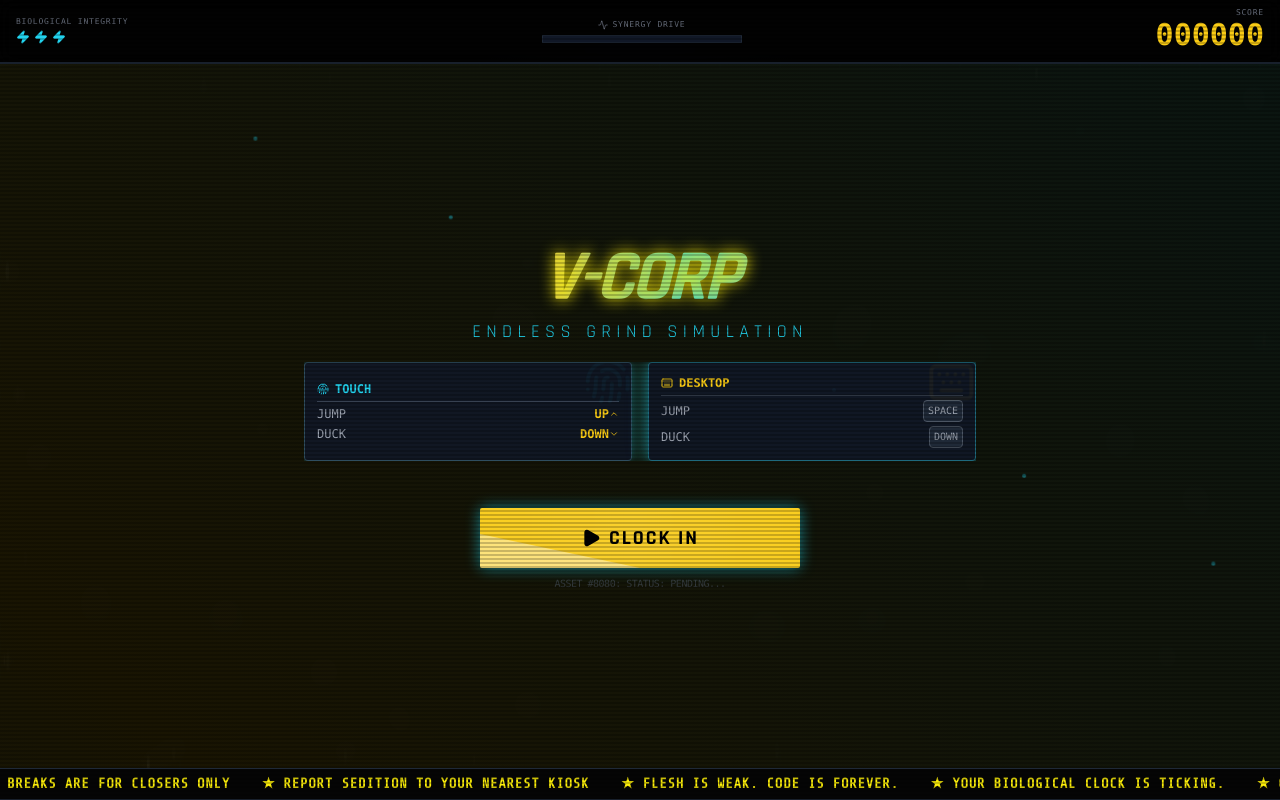
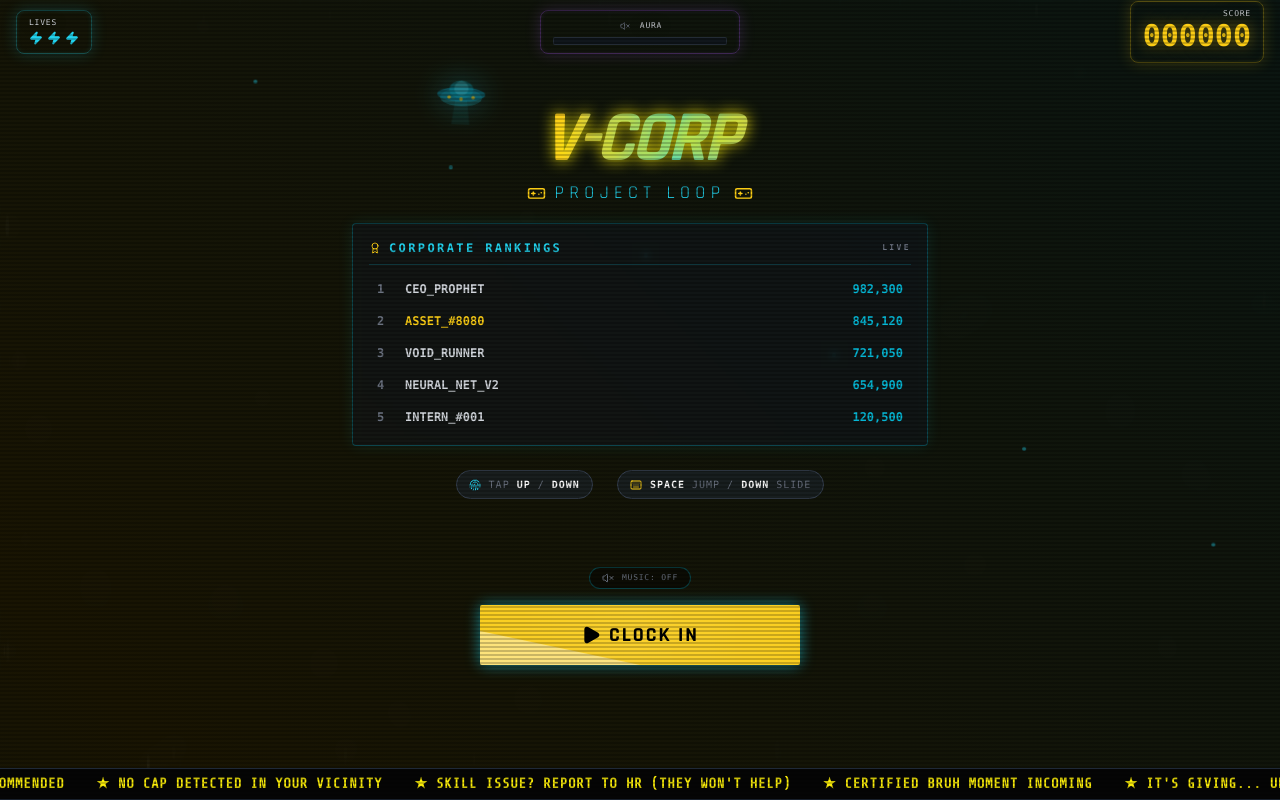
Before and after one commit to Of-Arte/Project-Runner, a React (Vite) app: page / in a window 1280 px wide. Built offline with nearby package versions, Linux system fonts and the light colour scheme; no server answers.

Commit message:
feat: Add background music with toggle, implement a visual "Aura" mode with dynamic HUD styling, and update corporate ticker messages.

```diff
--- a/App.tsx
+++ b/App.tsx
@@ -5,18 +5,43 @@ import TerminationScreen from "./components/TerminationScreen";
 import MainMenu from "./components/MainMenu";
 import { GameState } from "./types";
 import { COLORS, INITIAL_LIVES } from "./constants";
-import { Smartphone, RotateCw, Zap, Activity } from "lucide-react";
+import { Smartphone, RotateCw, Zap, Award, Volume2, VolumeX } from "lucide-react";
 
 const App: React.FC = () => {
   const [gameState, setGameState] = useState<GameState>(GameState.MENU);
   const [score, setScore] = useState(0);
   const [lives, setLives] = useState(INITIAL_LIVES);
   const [synergy, setSynergy] = useState(0);
+  const [isSynergyActive, setIsSynergyActive] = useState(false);
   const [deathCause, setDeathCause] = useState("Unknown");
 
   const [isFirstRun, setIsFirstRun] = useState(true);
   const [deathStreak, setDeathStreak] = useState(0);
   const [showTutorial, setShowTutorial] = useState(true);
+
+  // Audio State
+  const [isAudioEnabled, setIsAudioEnabled] = useState(false);
+  const audioRef = React.useRef<HTMLAudioElement | null>(null);
+
+  const toggleAudio = () => {
+    if (!audioRef.current) return;
+
+    if (isAudioEnabled) {
+      audioRef.current.pause();
+      setIsAudioEnabled(false);
+    } else {
+      audioRef.current.play().catch(e => console.error("Audio playback failed:", e));
+      setIsAudioEnabled(true);
+    }
+  };
+
+  // Ensure audio loops and persists
+  useEffect(() => {
+    if (audioRef.current) {
+      audioRef.current.loop = true;
+      audioRef.current.volume = 0.5;
+    }
+  }, []);
 
   const handleGameOver = (finalScore: number, cause: string) => {
     setScore(finalScore);
@@ -32,6 +57,7 @@ const App: React.FC = () => {
 
     setLives(INITIAL_LIVES);
     setSynergy(0);
+    setIsSynergyActive(false);
     if (isFirstRun) setIsFirstRun(false);
     setGameState(GameState.PLAYING);
   };
@@ -41,6 +67,9 @@ const App: React.FC = () => {
       className="h-[100dvh] w-screen flex flex-col items-center justify-between relative overflow-hidden touch-none selection:bg-none"
       style={{ backgroundColor: COLORS.DARK_BG }}
     >
+      {/* Global Audio Element */}
+      <audio ref={audioRef} src="/soundtrack.mp3" preload="auto" />
+
       {gameState === GameState.PLAYING && (
         <div className="fixed inset-0 z-[100] bg-black flex-col items-center justify-center p-6 text-center hidden portrait:flex lg:hidden">
           <div className="relative mb-4">
@@ -68,64 +97,109 @@ const App: React.FC = () => {
       <div className="scanline z-50 pointer-events-none"></div>
 
       {/* Header HUD */}
-      <div className="w-full flex justify-between items-center px-4 py-2 border-b-2 border-gray-800 bg-black/50 backdrop-blur z-20 shrink-0 h-16">
-        <div className="flex flex-col gap-1">
-          <span className="text-[8px] text-gray-500 font-mono leading-none uppercase tracking-widest">
-            Biological Integrity
+      <div className="absolute top-0 left-0 w-full flex justify-between items-center px-4 py-2 z-20 h-16 pointer-events-none">
+        <div className="flex flex-col gap-1 px-3 py-2 rounded-lg border transition-all duration-300 pointer-events-auto"
+          style={{
+            textShadow: '0 0 10px rgba(0,0,0,0.8)',
+            borderColor: isSynergyActive ? '#fff' : 'rgba(34, 211, 238, 0.3)',
+            boxShadow: isSynergyActive
+              ? '0 0 25px #fff, inset 0 0 10px #fff'
+              : '0 0 15px rgba(34, 211, 238, 0.2), inset 0 0 5px rgba(34, 211, 238, 0.1)',
+            transform: isSynergyActive ? 'scale(1.05)' : 'scale(1)'
+          }}>
+          <span className="text-[8px] text-gray-300 font-mono leading-none uppercase tracking-widest">
+            Lives
           </span>
           <div className="flex gap-1">
             {[...Array(INITIAL_LIVES)].map((_, i) => (
               <Zap
                 key={i}
                 size={14}
-                className={`transition-all duration-500 ${i < lives ? "text-cyan-400 fill-cyan-400" : "text-gray-800 opacity-20"}`}
+                className={`transition-all duration-500 ${i < lives ? (isSynergyActive ? "text-white fill-white animate-pulse" : "text-cyan-400 fill-cyan-400") : "text-gray-800 opacity-20"}`}
               />
             ))}
           </div>
         </div>
 
-        <div className="flex flex-col items-center w-1/3 max-w-[200px]">
-          <div className="flex items-center gap-1 mb-1">
-            <Activity
-              size={10}
-              className={
-                synergy >= 100 ? "text-white animate-pulse" : "text-gray-500"
-              }
-            />
-            <span className="text-[8px] text-gray-500 font-mono uppercase tracking-widest">
-              Synergy Drive
+        <div className="absolute left-1/2 flex flex-col items-center w-1/3 max-w-[200px] px-3 py-2 rounded-lg border transition-all duration-300 pointer-events-auto"
+          style={{
+            textShadow: '0 0 10px rgba(0,0,0,0.8)',
+            borderColor: isSynergyActive ? '#fff' : 'rgba(168, 85, 247, 0.3)',
+            boxShadow: isSynergyActive
+              ? '0 0 25px #fff, inset 0 0 10px #fff'
+              : '0 0 15px rgba(168, 85, 247, 0.2), inset 0 0 5px rgba(168, 85, 247, 0.1)',
+            transform: isSynergyActive ? 'translateX(-50%) scale(1.1)' : 'translateX(-50%) scale(1)'
+          }}>
+          <div className="flex items-center gap-2 mb-1">
+            <button
+              onClick={toggleAudio}
+              className="p-0.5 hover:bg-white/10 rounded-sm transition-colors group focus:outline-none"
+              aria-label={isAudioEnabled ? "Mute Music" : "Enable Music"}
+            >
+              {isAudioEnabled ? (
+                <Volume2 size={10} className={isSynergyActive ? "text-white" : "text-cyan-400"} />
+              ) : (
+                <VolumeX size={10} className="text-gray-500 group-hover:text-cyan-400 transition-colors" />
+              )}
+            </button>
+            <span className="text-[8px] text-gray-300 font-mono uppercase tracking-widest">
+              Aura
             </span>
           </div>
-          <div className="w-full h-2 bg-gray-900 border border-gray-800 relative overflow-hidden">
+          <div className="w-full h-2 bg-gray-900/60 border border-gray-700/50 relative overflow-hidden rounded-sm">
             <div
-              className={`h-full transition-all duration-300 ${synergy >= 100 ? "bg-white animate-pulse shadow-[0_0_10px_#fff]" : "bg-cyan-500"}`}
+              className={`h-full transition-all duration-300 ${isSynergyActive ? "bg-white animate-pulse shadow-[0_0_15px_#fff]" : "bg-cyan-500"}`}
               style={{ width: `${Math.min(synergy, 100)}%` }}
             />
           </div>
         </div>
 
-        <div className="flex flex-col items-end">
-          <span className="text-[8px] text-gray-500 font-mono leading-none uppercase tracking-widest">
-            Score
-          </span>
-          <span className="text-yellow-400 font-bold text-xl md:text-3xl font-mono tabular-nums leading-none">
+        <div className="flex flex-col items-end px-3 py-2 rounded-lg border transition-all duration-300 pointer-events-auto"
+          style={{
+            textShadow: '0 0 10px rgba(0,0,0,0.8)',
+            borderColor: isSynergyActive ? '#fff' : 'rgba(250, 204, 21, 0.3)',
+            boxShadow: isSynergyActive
+              ? '0 0 25px #fff, inset 0 0 10px #fff'
+              : '0 0 15px rgba(250, 204, 21, 0.2), inset 0 0 5px rgba(250, 204, 21, 0.1)',
+            transform: isSynergyActive ? 'scale(1.1) translateY(5px)' : 'scale(1)'
+          }}>
+          <div className="flex items-center gap-2">
+            {isSynergyActive && (
+              <span className="text-[7px] bg-white text-black px-1 font-black animate-pulse rounded-sm">MC MODE</span>
+            )}
+            <span className="text-[8px] text-gray-300 font-mono leading-none uppercase tracking-widest">
+              Score
+            </span>
+          </div>
+          <span className="text-yellow-400 font-bold text-xl md:text-3xl font-mono tabular-nums leading-none"
+            style={{
+              textShadow: isSynergyActive ? '0 0 20px #fff' : '0 0 15px rgba(250,204,21,0.5)',
+              color: isSynergyActive ? '#fff' : '#facc15'
+            }}>
             {score.toString().padStart(6, "0")}
           </span>
         </div>
       </div>
 
-      <div className="relative w-full flex-grow overflow-hidden z-10 flex items-center justify-center min-h-0 bg-black">
+      <div className={`relative w-full flex-grow overflow-hidden z-10 flex items-center justify-center min-h-0 bg-black transition-all duration-500 ${isSynergyActive ? 'scale-105 saturate-150' : ''}`}>
         <GameCanvas
           gameState={gameState}
           setGameState={setGameState}
           setScore={setScore}
           setLives={setLives}
           setSynergy={setSynergy}
+          setIsSynergyActive={setIsSynergyActive}
           setDeathCause={handleGameOver}
           showTutorial={showTutorial}
         />
 
-        {gameState === GameState.MENU && <MainMenu onStart={handleStart} />}
+        {gameState === GameState.MENU && (
+          <MainMenu
+            onStart={handleStart}
+            isAudioEnabled={isAudioEnabled}
+            toggleAudio={toggleAudio}
+          />
+        )}
 
         {gameState === GameState.GAME_OVER && (
           <TerminationScreen
--- a/components/CorporateTicker.tsx
+++ b/components/CorporateTicker.tsx
@@ -4,9 +4,13 @@ import { COLORS } from '../constants';
 
 const CorporateTicker: React.FC = () => {
   const [slogans, setSlogans] = useState<string[]>([
-    "INITIALIZING V-CORP NETWORK...",
-    "REMINDER: LUNCH BREAKS ARE FOR CLOSERS ONLY",
-    "REPORT SEDITION TO YOUR NEAREST KIOSK"
+    "LOADING MAIN CHARACTER ENERGY...",
+    "REMINDER: TOUCHING GRASS IS OPTIONAL BUT RECOMMENDED",
+    "NO CAP DETECTED IN YOUR VICINITY",
+    "SKILL ISSUE? REPORT TO HR (THEY WON'T HELP)",
+    "CERTIFIED BRUH MOMENT INCOMING",
+    "IT'S GIVING... UNEMPLOYMENT",
+    "L + RATIO + YOU FELL OFF + TOUCH GRASS"
   ]);
 
   useEffect(() => {
--- a/components/MainMenu.tsx
+++ b/components/MainMenu.tsx
@@ -1,12 +1,22 @@
 import React from 'react';
 import { COLORS } from '../constants';
-import { Play, ShieldAlert, ChevronUp, ChevronDown, Keyboard, Fingerprint } from 'lucide-react';
+import { Play, ShieldAlert, ChevronUp, ChevronDown, Keyboard, Fingerprint, Award, Volume2, VolumeX, Plane, Bomb, UserX, Gamepad} from 'lucide-react';
 
 interface MainMenuProps {
   onStart: () => void;
+  isAudioEnabled: boolean;
+  toggleAudio: () => void;
 }
 
-const MainMenu: React.FC<MainMenuProps> = ({ onStart }) => {
+const MOCK_LEADERBOARD = [
+  { rank: 1, name: "CEO_PROPHET", score: 982300 },
+  { rank: 2, name: "ASSET_#8080", score: 845120 },
+  { rank: 3, name: "VOID_RUNNER", score: 721050 },
+  { rank: 4, name: "NEURAL_NET_V2", score: 654900 },
+  { rank: 5, name: "INTERN_#001", score: 120500 },
+];
+
+const MainMenu: React.FC<MainMenuProps> = ({ onStart, isAudioEnabled, toggleAudio }) => {
   return (
     <div className="absolute inset-0 z-40 bg-black/90 backdrop-blur-md flex flex-col items-center justify-center p-2 sm:p-4 overflow-hidden">
       {/* Holographic background effect */}
@@ -35,6 +45,43 @@ const MainMenu: React.FC<MainMenuProps> = ({ onStart }) => {
         ))}
       </div>
 
+      {/* UFO Observer */}
+      <div
+        className="absolute pointer-events-none opacity-70"
+        style={{
+          animation: 'ufoFloat 25s ease-in-out infinite, ufoWobble 3s ease-in-out infinite',
+          width: '60px',
+          height: '60px',
+          filter: 'drop-shadow(0 0 15px rgba(34, 211, 238, 0.6))'
+        }}
+      >
+        <svg viewBox="0 0 100 100" className="w-full h-full">
+          {/* UFO Body */}
+          <ellipse cx="50" cy="45" rx="35" ry="15" fill="#22d3ee" opacity="0.3" />
+          <ellipse cx="50" cy="40" rx="40" ry="12" fill="#0891b2" opacity="0.6" />
+
+          {/* UFO Dome */}
+          <ellipse cx="50" cy="32" rx="20" ry="15" fill="#06b6d4" opacity="0.4" />
+          <circle cx="50" cy="30" r="12" fill="#67e8f9" opacity="0.3" />
+
+          {/* Lights */}
+          <circle cx="30" cy="45" r="3" fill="#facc15" opacity="0.8">
+            <animate attributeName="opacity" values="0.3;1;0.3" dur="1.5s" repeatCount="indefinite" />
+          </circle>
+          <circle cx="50" cy="48" r="3" fill="#facc15" opacity="0.8">
+            <animate attributeName="opacity" values="0.3;1;0.3" dur="1.5s" begin="0.5s" repeatCount="indefinite" />
+          </circle>
+          <circle cx="70" cy="45" r="3" fill="#facc15" opacity="0.8">
+            <animate attributeName="opacity" values="0.3;1;0.3" dur="1.5s" begin="1s" repeatCount="indefinite" />
+          </circle>
+
+          {/* Beam (subtle) */}
+          <path d="M 40 50 L 35 90 L 65 90 L 60 50 Z" fill="#22d3ee" opacity="0.1">
+            <animate attributeName="opacity" values="0;0.15;0" dur="4s" repeatCount="indefinite" />
+          </path>
+        </svg>
+      </div>
+
       <div className="w-full max-w-4xl h-full flex flex-col items-center justify-center space-y-2 sm:space-y-4 relative z-10">
           {/* Header Section with fade-in */}
           <div
@@ -54,75 +101,84 @@ const MainMenu: React.FC<MainMenuProps> = ({ onStart }) => {
               >
                   V-CORP
               </h1>
-              <p className="text-[10px] sm:text-sm md:text-lg tracking-[0.3em] text-cyan-400 font-light uppercase opacity-0"
+              <p className="text-[10px] sm:text-sm md:text-lg tracking-[0.3em] text-cyan-400 font-light uppercase opacity-0 flex items-center justify-center gap-2"
                  style={{ animation: 'fadeInUp 0.8s ease-out 0.2s forwards' }}>
-                Endless Grind Simulation
+                <Gamepad size={19} className="text-yellow-400 hidden sm:inline" />
+
+                PROJECT LOOP
+                <Gamepad size={19} className="text-yellow-400 hidden sm:inline" />
               </p>
           </div>
 
-          {/* Controls Container with staggered fade-in and pulsing borders */}
+          {/* Leaderboard Section - Replaced large boxes */}
           <div
-            className="grid grid-cols-2 gap-2 sm:gap-4 w-full max-w-2xl font-mono flex-shrink min-h-0 overflow-hidden opacity-0"
-            style={{ animation: 'fadeInUp 0.8s ease-out 0.4s forwards' }}
+            className="w-full max-w-xl bg-gray-900/40 border border-cyan-500/30 backdrop-blur-sm p-4 rounded relative overflow-hidden opacity-0"
+            style={{
+              animation: 'fadeInUp 0.8s ease-out 0.4s forwards',
+              boxShadow: '0 0 15px rgba(34, 211, 238, 0.1)'
+            }}
           >
+              <div className="absolute inset-0 scanline-subtle pointer-events-none opacity-10"></div>
+              <h3 className="text-cyan-400 font-bold font-mono text-xs mb-3 tracking-[0.2em] flex items-center justify-between border-b border-cyan-500/20 pb-2">
+                <span className="flex items-center gap-2">
+                  <Award size={12} className="text-yellow-400" />
+                  CORPORATE RANKINGS
+                </span>
+                <span className="text-[8px] text-gray-500">LIVE</span>
+              </h3>
 
-              {/* Input Protocols (Touch) */}
+              <div className="space-y-2 font-mono">
+                {MOCK_LEADERBOARD.map((entry, i) => (
                   <div
-                className="bg-gray-900/90 border border-gray-700 p-2 sm:p-3 relative overflow-hidden rounded flex flex-col justify-center transition-all hover:scale-105"
-                style={{ animation: 'pulseGlow 3s ease-in-out infinite, borderPulse 3s ease-in-out infinite' }}
+                    key={entry.name}
+                    className="flex justify-between items-center text-[10px] sm:text-xs py-1 px-2 hover:bg-cyan-500/10 transition-colors group"
                   >
-                  <Fingerprint
-                    className="absolute top-1 right-1 w-8 h-8 sm:w-12 sm:h-12 text-cyan-400 opacity-5"
-                    style={{ animation: 'float 4s ease-in-out infinite' }}
-                  />
-                  <h3 className="text-cyan-400 font-bold border-b border-gray-700 pb-1 mb-1 flex items-center gap-1.5 text-[10px] sm:text-xs">
-                      <Fingerprint size={12} /> TOUCH
-                  </h3>
-                  <div className="space-y-1 text-[9px] sm:text-xs text-gray-400">
-                      <div className="flex justify-between items-center">
-                          <span className="truncate mr-1">JUMP</span>
-                          <span className="text-yellow-400 font-bold flex items-center whitespace-nowrap">UP <ChevronUp size={10}/></span>
+                    <div className="flex items-center gap-3">
+                      <span className="text-gray-500 w-4 font-bold">{entry.rank}</span>
+                      <span className={`font-bold transition-all group-hover:text-cyan-300 ${i === 1 ? 'text-yellow-400' : 'text-gray-300'}`}>
+                        {entry.name}
+                      </span>
                     </div>
-                      <div className="flex justify-between items-center">
-                          <span className="truncate mr-1">DUCK</span>
-                          <span className="text-yellow-400 font-bold flex items-center whitespace-nowrap">DOWN <ChevronDown size={10}/></span>
+                    <span className="text-cyan-500 font-bold tabular-nums">
+                      {entry.score.toLocaleString()}
+                    </span>
                   </div>
+                ))}
               </div>
           </div>
 
-              {/* Manual Override (Desktop) */}
+          {/* Subtle Control Hints */}
           <div
-                className="bg-gray-900/90 border border-gray-700 p-2 sm:p-3 relative overflow-hidden rounded flex flex-col justify-center transition-all hover:scale-105"
-                style={{ animation: 'pulseGlow 3s ease-in-out infinite 0.5s, borderPulse 3s ease-in-out infinite 0.5s' }}
+            className="flex flex-wrap justify-center gap-6 py-2 opacity-0"
+            style={{ animation: 'fadeInUp 0.8s ease-out 0.6s forwards' }}
           >
-                  <Keyboard
-                    className="absolute top-1 right-1 w-8 h-8 sm:w-12 sm:h-12 text-yellow-400 opacity-5"
-                    style={{ animation: 'float 4s ease-in-out infinite 0.5s' }}
-                  />
-                  <h3 className="text-yellow-400 font-bold border-b border-gray-700 pb-1 mb-1 flex items-center gap-1.5 text-[10px] sm:text-xs">
-                      <Keyboard size={12} /> DESKTOP
-                  </h3>
-                  <div className="space-y-1 text-[9px] sm:text-xs text-gray-400">
-                      <div className="flex justify-between items-center">
-                          <span className="truncate mr-1">JUMP</span>
-                          <span className="bg-gray-800 px-1 py-0.5 rounded text-[8px] sm:text-[10px] border border-gray-600">SPACE</span>
+              <div className="flex items-center gap-2 text-[10px] font-mono text-gray-500 uppercase tracking-widest bg-gray-800/50 px-3 py-1.5 rounded-full border border-gray-700 hover:border-cyan-500/50 transition-all">
+                <Fingerprint size={12} className="text-cyan-400" />
+                <span>TAP <span className="text-white font-bold">UP</span> / <span className="text-white font-bold">DOWN</span></span>
               </div>
-                      <div className="flex justify-between items-center">
-                          <span className="truncate mr-1">DUCK</span>
-                          <span className="bg-gray-800 px-1 py-0.5 rounded text-[8px] sm:text-[10px] border border-gray-600">DOWN</span>
-                      </div>
-                  </div>
+              <div className="flex items-center gap-2 text-[10px] font-mono text-gray-500 uppercase tracking-widest bg-gray-800/50 px-3 py-1.5 rounded-full border border-gray-700 hover:border-yellow-500/50 transition-all">
+                <Keyboard size={12} className="text-yellow-400" />
+                <span><span className="text-white font-bold">SPACE</span> JUMP / <span className="text-white font-bold">DOWN</span> SLIDE</span>
               </div>
           </div>
 
-          {/* Hazards with fade-in */}
+          {/* Hazards Sub-info */}
           <div
-            className="hidden sm:flex flex-wrap justify-center gap-4 text-[10px] text-red-400 font-mono uppercase tracking-widest opacity-0 flex-shrink-0"
-            style={{ animation: 'fadeInUp 0.8s ease-out 0.6s forwards' }}
+            className="hidden sm:flex flex-wrap justify-center gap-4 text-[9px] font-mono uppercase tracking-[0.3em] opacity-0 flex-shrink-0"
+            style={{ animation: 'fadeInUp 0.8s ease-out 0.7s forwards' }}
           >
-              <span className="flex items-center gap-1"><ShieldAlert size={10}/> DRONES</span>
-              <span className="flex items-center gap-1"><ShieldAlert size={10}/> MINES</span>
-              <span className="flex items-center gap-1"><ShieldAlert size={10}/> HR</span>
+              <span className="flex items-center gap-1.5 px-3 py-1.5 bg-red-950/30 border border-red-900/40 rounded-sm text-red-400/80 hover:text-red-300 hover:border-red-700/60 transition-all">
+                <Plane size={12} className="rotate-90" />
+                DUCK DRONES
+              </span>
+              <span className="flex items-center gap-1.5 px-3 py-1.5 bg-orange-950/30 border border-orange-900/40 rounded-sm text-orange-400/80 hover:text-orange-300 hover:border-orange-700/60 transition-all">
+                <Bomb size={12} />
+                JUMP MINES
+              </span>
+              <span className="flex items-center gap-1.5 px-3 py-1.5 bg-purple-950/30 border border-purple-900/40 rounded-sm text-purple-400/80 hover:text-purple-300 hover:border-purple-700/60 transition-all">
+                <UserX size={12} />
+                EVADE MANAGEMENT
+              </span>
           </div>
 
           {/* Action Section with enhanced button */}
@@ -130,6 +186,20 @@ const MainMenu: React.FC<MainMenuProps> = ({ onStart }) => {
             className="w-full max-w-xs flex flex-col items-center gap-2 flex-shrink-0 opacity-0"
             style={{ animation: 'fadeInUp 0.8s ease-out 0.8s forwards' }}
           >
+            <button
+              onClick={toggleAudio}
+              className="mb-2 flex items-center gap-2 px-3 py-1 bg-black/40 border border-cyan-500/30 rounded-full hover:bg-cyan-500/10 transition-colors backdrop-blur-sm group"
+            >
+              {isAudioEnabled ? (
+                <Volume2 size={12} className="text-cyan-400 animate-pulse" />
+              ) : (
+                <VolumeX size={12} className="text-gray-500 group-hover:text-cyan-400 transition-colors" />
+              )}
+              <span className={`text-[8px] font-mono tracking-widest ${isAudioEnabled ? 'text-cyan-400' : 'text-gray-500 group-hover:text-cyan-400'}`}>
+                MUSIC: {isAudioEnabled ? 'ON' : 'OFF'}
+              </span>
+            </button>
+
             <button
                 onClick={onStart}
                 className="group relative px-6 py-3 sm:px-10 sm:py-4 bg-yellow-400 text-black font-black text-lg sm:text-xl tracking-widest uppercase hover:bg-yellow-300 transition-all w-full overflow-hidden rounded-sm active:scale-95 hover:scale-105 hover:shadow-[0_0_30px_rgba(250,204,21,0.6)]"
@@ -152,9 +222,6 @@ const MainMenu: React.FC<MainMenuProps> = ({ onStart }) => {
                   }}
                 />
             </button>
-            <p className="text-[8px] sm:text-[10px] text-gray-600 font-mono uppercase tracking-tighter opacity-60">
-                Asset #8080: Status: Pending...
-            </p>
           </div>
       </div>
     </div>
```
Also changed, not shown: components/GameCanvas.tsx (+5 -2 lines), components/TerminationScreen.tsx (+25 -17 lines), index.html (+49 -0 lines), package.json (+4 -3 lines), 2 other files (tests, documents, lock files or other folders). Lines whose indentation alone changed are shown as unchanged.
